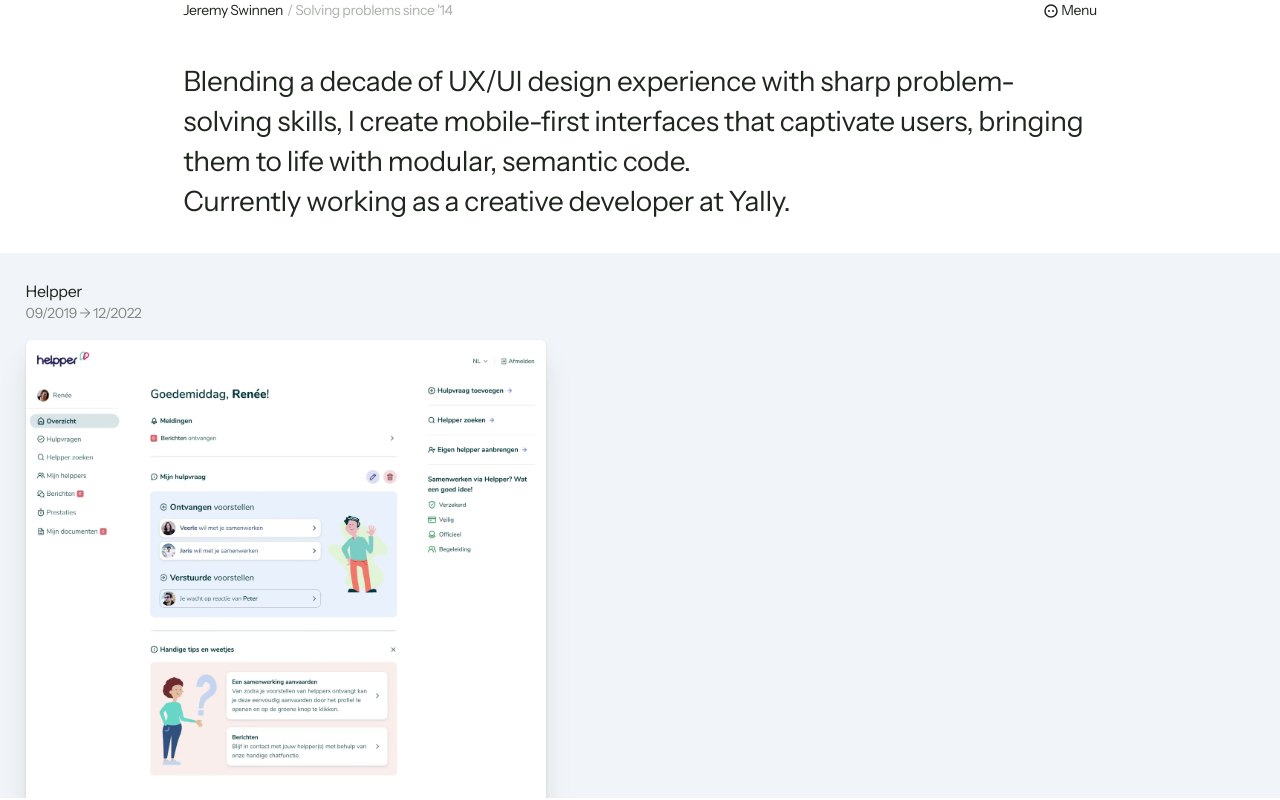
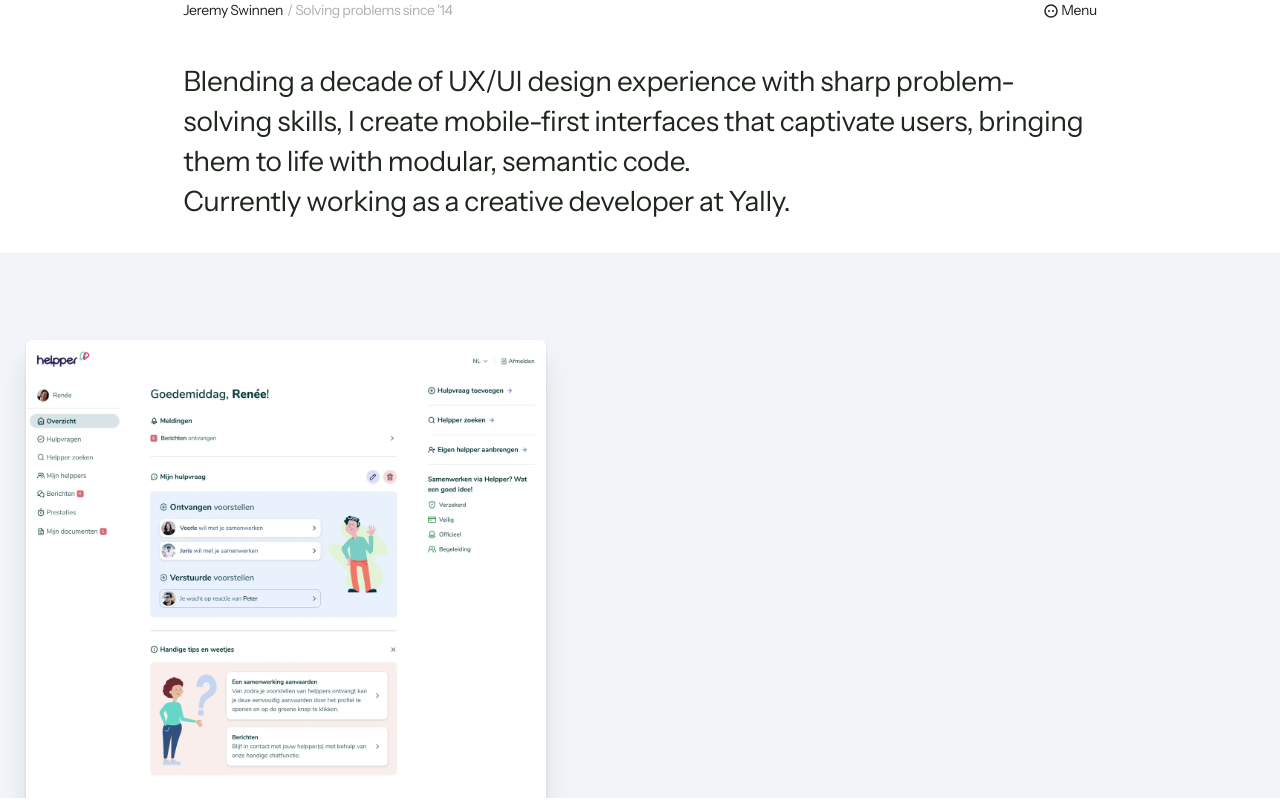
Before and after one commit to jereswinnen/jeremys, a Next.js app: page / in a window 1280 px wide. Shown: the top 800 px of the page. Built offline with nearby package versions, Linux system fonts and the light colour scheme.

Commit message:
Tweaking ProjectsScrubberItem by adding a subtle animation to the header and by delaying the Action transition

```diff
--- a/src/components/ProjectsScrubberItem.tsx
+++ b/src/components/ProjectsScrubberItem.tsx
@@ -41,10 +41,10 @@ const ProjectsScrubberItem: React.FC<ProjectsScrubberItemProps> = ({
         )}`)
       }
     >
-      <div className="flex flex-col">
+      <div className="ease-in-out-circ duration-normal flex translate-y-5 flex-col opacity-0 group-hover:-translate-y-0 group-hover:opacity-100">
         <h3 className="text-neutral-900 font-medium">{project.name}</h3>
         <p className="text-sm text-neutral-500">
-          {project.startDate} &#x2192; {project.endDate}
+          {project.startDate} &#x2192; {project.endDate} {image.caption}
         </p>
       </div>
       <div className="relative -mb-[20px] flex items-center justify-center">
@@ -52,7 +52,7 @@ const ProjectsScrubberItem: React.FC<ProjectsScrubberItemProps> = ({
           label="View project"
           icon={<ArrowRight weight="bold" size={18} />}
           iconPosition="reverse"
-          className="ease-in-out-circ duration-normal absolute z-10 translate-y-2.5 opacity-0 group-hover:-translate-y-0 group-hover:opacity-100"
+          className="ease-in-out-circ duration-normal absolute z-10 translate-y-2.5 opacity-0 group-hover:-translate-y-0 group-hover:opacity-100 group-hover:delay-200"
         />
         <figure>
           <Image
--- a/src/pages/_app.tsx
+++ b/src/pages/_app.tsx
@@ -5,7 +5,8 @@ import type { AppProps } from "next/app";
 import Lenis from "@studio-freight/lenis";
 
 function MyApp({ Component, pageProps }: AppProps) {
-  useEffect(() => {
+  {
+    /*useEffect(() => {
     const lenis = new Lenis({
       lerp: 0.15,
     });
@@ -16,7 +17,8 @@ function MyApp({ Component, pageProps }: AppProps) {
     };
 
     requestAnimationFrame(raf);
-  }, []);
+  }, []);*/
+  }
 
   return (
     <>
```
